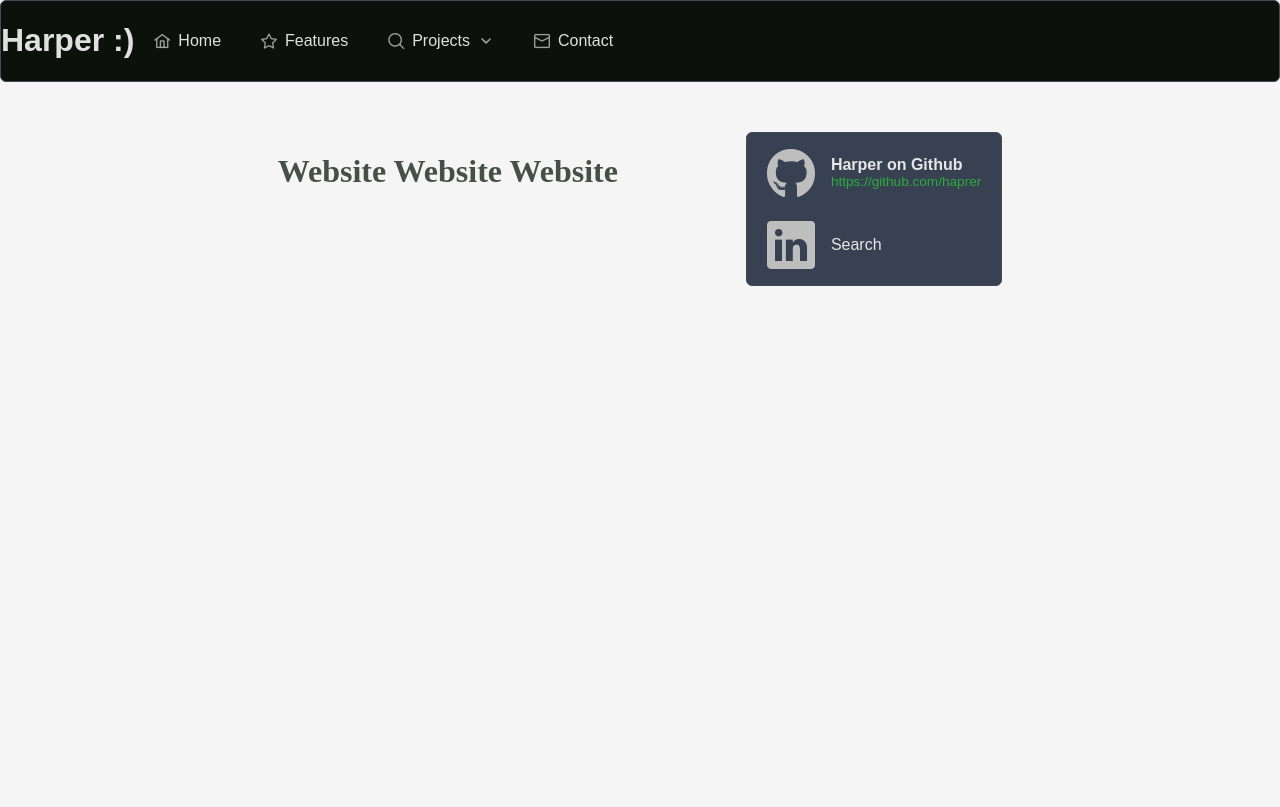
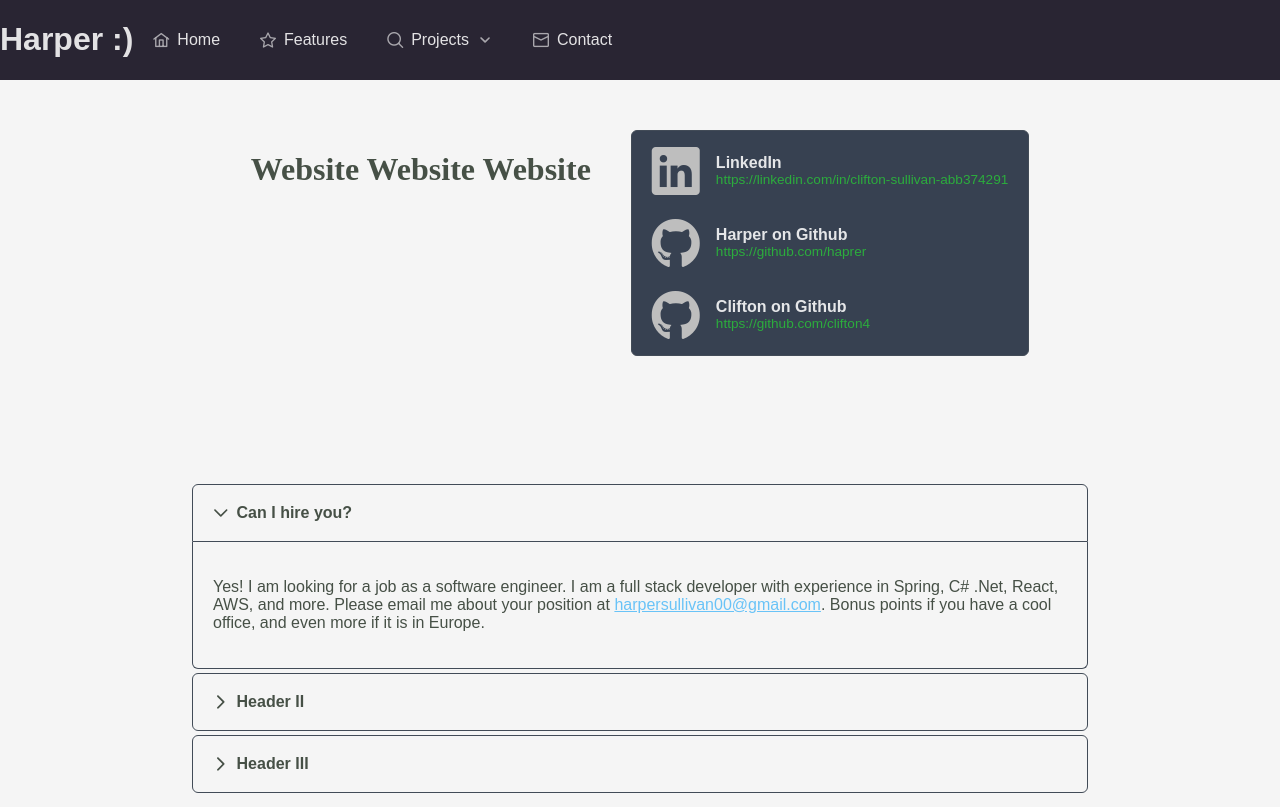
Before and after one commit to haprer/website, a React (Vite) app: page / in a window 1280 px wide. Built offline with nearby package versions, Linux system fonts and the light colour scheme; a web font is replaced by a local one.

Commit message:
added accordion to main screen and adjusted sizing and style colors

```diff
--- a/src/App.css
+++ b/src/App.css
@@ -1,4 +1,7 @@
 
+:root {
+  --menubar-color: #292533;
+}
 
 body, html, #root {
   display: flex;
@@ -31,21 +34,23 @@ body {
 }
 
 #topBar {
-  background-color: #0c110c;
+  background-color: var(--menubar-color);
   padding: 0;
   margin: 0;
+  border: none;
+  border-radius: 0;
 }
 
 /* Change the background color of the Menubar */
 #topBar.p-menubar, #topBar.p-menubar > .p-menuitem	 {
-  background-color: #0c110c;
+  background-color: var(--menubar-color);
 }
 
 .top-level .p-menubar .p-submenu-list {
-  background-color: #0c110c;
-  border-color: #0c110c;
+  background-color: var(--menubar-color);
+  border-color: var(--menubar-color);
 }
 
 .top-level .p-menubar .p-menuitem-link {
-  background-color: #0c110c;
+  background-color: var(--menubar-color);
 }
--- a/src/pages/Home.css
+++ b/src/pages/Home.css
@@ -1,50 +1,84 @@
 
-.home-page {
-    display: flex;
-    flex-direction: row;
-    gap: 10vw;
-    margin-top: 5vh
+:root {
+    --accordion-background: #f5f5f5;
+    --accordion-color: #465046;
+    --accordion-hover-background: #918d8d;
+    --accordion-hover-color: #656eeb;
 }
 
 
+/* Page settings */
+.home-page {
+    display: flex;
+    flex-direction: column;
+    gap: 10vw;
+    margin-top: 5vh;
+    justify-content: center;
+}
+.home-page #layerOne {
+    display: flex;
+    flex-direction: row;
+    gap: 5vh;
+    justify-content: center;
+}
+.home-page a {
+    color: #69c3f7;
+}
+
+
+/* Menu Item settings  */
 .custom-icon .pi {
     color: #bebebe; /* Change the color to red */
     font-size: 3rem;
 }
-
-
 .home-page .p-menu {
     display: flex;
     flex-direction: column;
     gap: 10px;
     width: fit-content;
 }
-
 .home-page .p-menuitem-link {
     display: flex;
     white-space: normal !important;
 }
-
 .home-page .p-menuitem-content {
     display: flex;
     flex-grow: 1;
     box-sizing: content-box;
 }
-
 .home-page .p-menuitem-text {
     display: flex;
     flex-direction: column;
     margin-left: 8px;
 }
-
-
-
 .home-page .main-text {
     font-weight: bold;
     margin-bottom: 4px;
 }
-
 .home-page .sub-text {
     font-size: 0.85em;
     color: rgb(44, 172, 61);
 }
+
+
+/* Accordian settings */
+.home-page .p-accordion {
+    width: 70vw;
+    max-width: 70vw;
+}
+.home-page .p-accordion .p-accordion-header {
+    background-color: var(--accordion-background); /* Custom background color for Accordion headers */
+    color: var(--accordion-color); /* Custom color for Accordion headers */
+}
+.home-page .p-accordion .p-accordion-header .p-accordion-header-link {
+    background-color: var(--accordion-background);
+    color: var(--accordion-color);
+}
+.home-page .p-accordion .p-accordion-header .p-accordion-header-link:hover {
+    background-color: var(--accordion-hover-background);
+    color: var(--accordion-hover-color);
+}
+.home-page .p-accordion .p-accordion-content {
+    background-color: var(--accordion-background); /* Custom background color for Accordion content */
+    color: var(--accordion-color); /* Custom color for Accordion content */
+}
--- a/src/pages/Home.jsx
+++ b/src/pages/Home.jsx
@@ -1,13 +1,55 @@
 
 /** Primereact Components */
 import { Menu } from 'primereact/menu';
+import {Accordion, AccordionTab} from 'primereact/accordion';
 
 /** CSS imports */
 import './home.css';
 
+
+function QuestionAccordian() {
+    return (
+        <Accordion activeIndex={0}>
+            <AccordionTab header="Can I hire you?">
+                <p className="m-0">
+                    Yes! I am looking for a job as a software engineer. I am a full stack developer with experience in Spring, C# .Net, React, AWS, and more.
+                    Please email me about your position at <a href="mailto:harpersullivan00@gmail.com">harpersullivan00@gmail.com</a>. Bonus points if you have a cool office,
+                    and even more if it is in Europe.
+                </p>
+            </AccordionTab>
+            <AccordionTab header="Header II">
+                <p className="m-0">
+                    Sed ut perspiciatis unde omnis iste natus error sit voluptatem accusantium doloremque laudantium, totam rem aperiam, eaque ipsa
+                    quae ab illo inventore veritatis et quasi architecto beatae vitae dicta sunt explicabo. Nemo enim ipsam voluptatem quia voluptas
+                    sit aspernatur aut odit aut fugit, sed quia consequuntur magni dolores eos qui ratione voluptatem sequi nesciunt.
+                    Consectetur, adipisci velit, sed quia non numquam eius modi.
+                </p>
+            </AccordionTab>
+            <AccordionTab header="Header III">
+                <p className="m-0">
+                    At vero eos et accusamus et iusto odio dignissimos ducimus qui blanditiis praesentium voluptatum deleniti atque corrupti
+                    quos dolores et quas molestias excepturi sint occaecati cupiditate non provident, similique sunt in culpa qui officia deserunt
+                    mollitia animi, id est laborum et dolorum fuga. Et harum quidem rerum facilis est et expedita distinctio.
+                    Nam libero tempore, cum soluta nobis est eligendi optio cumque nihil impedit quo minus.
+                </p>
+            </AccordionTab>
+        </Accordion>
+    );
+}
+
+
 export default function Home() {
 
     let items = [
+        { label: (
+            <div>
+                <span className="main-text">LinkedIn</span>
+                <br />
+                <span className="sub-text">https://linkedin.com/in/clifton-sullivan-abb374291</span>
+            </div>
+        ),
+        icon: 'pi pi-linkedin', className: 'custom-icon', url: 'https://linkedin.com/in/clifton-sullivan-abb374291'
+        },
         {
             label: (
                 <div>
@@ -19,13 +61,25 @@ export default function Home() {
             icon: 'pi pi-github', className: 'custom-icon', url: 'https://github.com/haprer',
 
         },
-        { label: 'Search', icon: 'pi pi-linkedin', className: 'custom-icon' }
+        {
+            label: (
+                <div>
+                    <span className="main-text">Clifton on Github</span>
+                    <br />
+                    <span className="sub-text">https://github.com/clifton4</span>
+                </div>
+            ),
+            icon: 'pi pi-github', className: 'custom-icon', url: 'https://github.com/clifton4',
+        }
     ];
 
     return (
         <div className='home-page'>
-            <h1>Website Website Website</h1>
-            <Menu model={items}></Menu>
+            <div id="layerOne">
+                <h1>Website Website Website</h1>
+                <Menu model={items}></Menu>
+            </div>
+            {QuestionAccordian()}
         </div>
     );
 }
```
